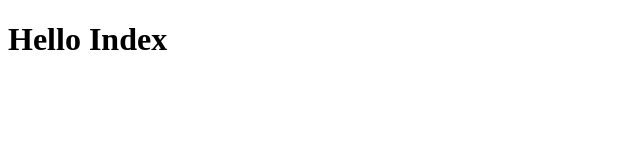
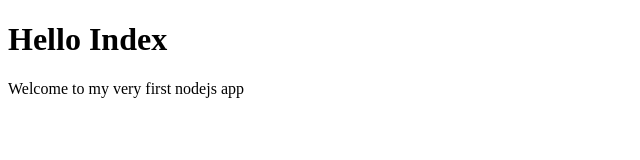
Before and after one commit to duckien86/express-server, a website: page public/index.html in a window 1280 px wide. Shown: the whole page, without its empty margins (0-640 px from the left). Drawn offline with Linux system fonts and the light colour scheme.

Commit message:
update view index.html

```diff
--- a/public/index.html
+++ b/public/index.html
@@ -6,5 +6,6 @@
 </head>
 <body>
 <h1>Hello Index</h1>
+<p>Welcome to my very first nodejs app</p>
 </body>
 </html>
```
